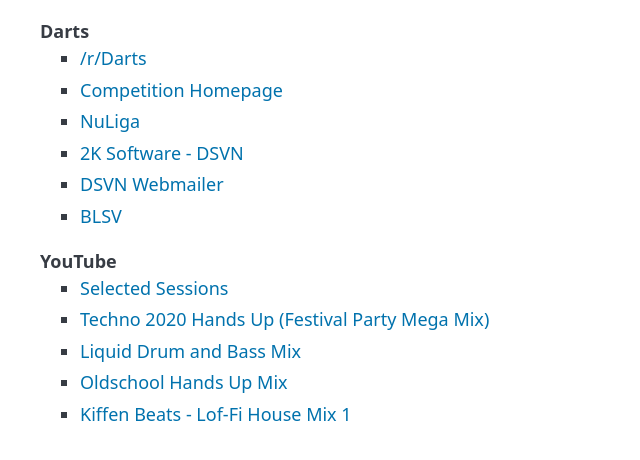
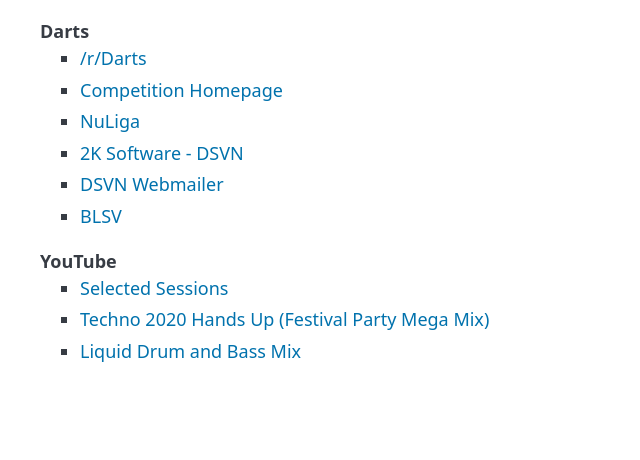
Before and after one commit to nillsn/nillsn.github.io, a plain HTML site: page bookmark-viewer/index.html in a window 1280 px wide. Shown: the whole page, without its empty margins (0-640 px from the left). Drawn offline with nearby package versions, Linux system fonts and the light colour scheme.

Commit message:
Update index.html

```diff
--- a/bookmark-viewer/index.html
+++ b/bookmark-viewer/index.html
@@ -29,8 +29,6 @@
         <li><a href="https://www.youtube.com/watch?v=q7UxovvEkI0" target="_blank" rel="noopener noreferrer">Selected Sessions</a></li>
         <li><a href="https://www.youtube.com/watch?v=rGF4T5EWTYk" target="_blank" rel="noopener noreferrer">Techno 2020 Hands Up (Festival Party Mega Mix)</a></li>
         <li><a href="https://www.youtube.com/watch?v=aJoo79OwZEI" target="_blank" rel="noopener noreferrer">Liquid Drum and Bass Mix</a></li>
-        <li><a href="https://www.youtube.com/watch?v=85x0BLT6ojE" target="_blank" rel="noopener noreferrer">Oldschool Hands Up Mix</a></li>
-        <li><a href="https://www.youtube.com/watch?v=Khd-uyOuhGo" target="_blank" rel="noopener noreferrer">Kiffen Beats - Lof-Fi House Mix 1</a></li>
       </ul>
     </div>
   </main>
```
